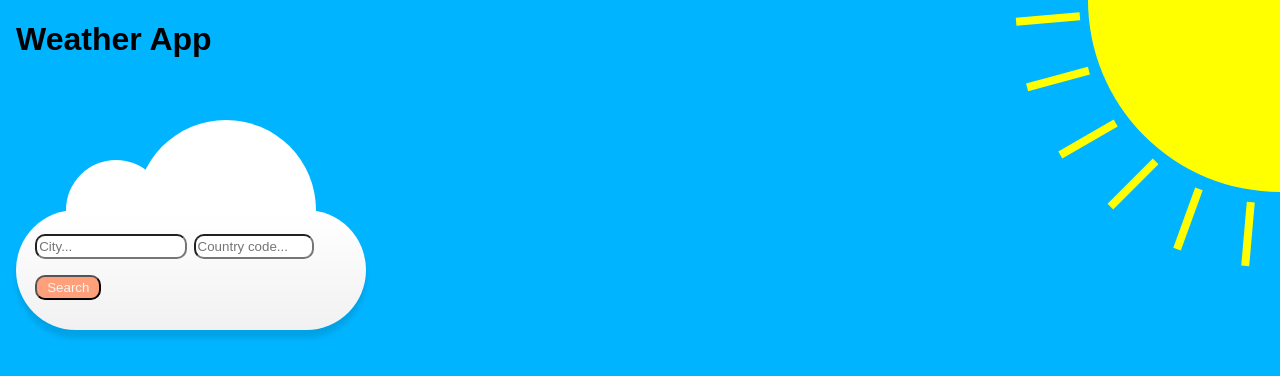
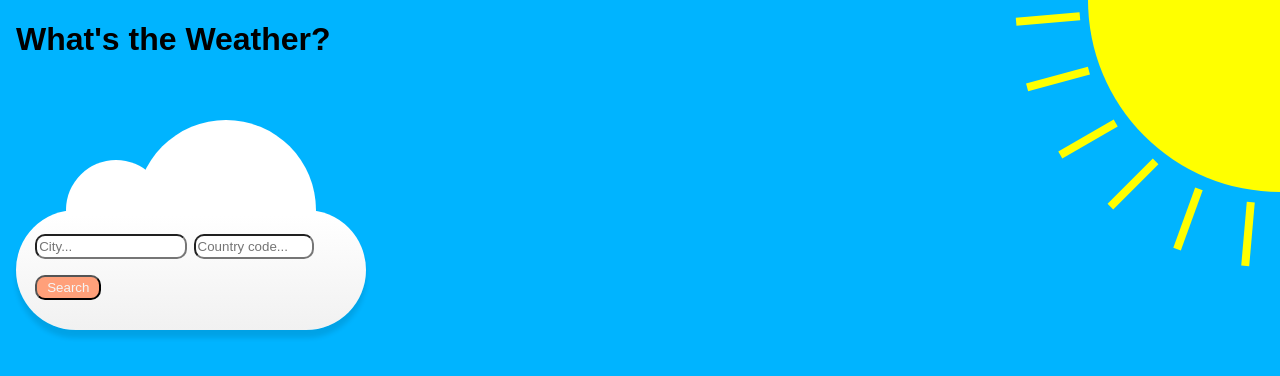
Before and after one commit to tholmes59/weather-forecast-app, a React (Create React App) app: page / in a window 1280 px wide. Shown: the top 376 px of the page. Built offline with nearby package versions, Linux system fonts and the light colour scheme; no server answers.

Commit message:
change name of app in h1

```diff
--- a/src/App.js
+++ b/src/App.js
@@ -5,7 +5,7 @@ import PageContainer from './components/PageContainer'
 function App() {
   return (
     <div className="App">
-      <h1>Weather App</h1><br/>
+      <h1>What's the Weather?</h1><br/>
       <div class="x1">
         <div class="cloud"></div>
       </div>
```
